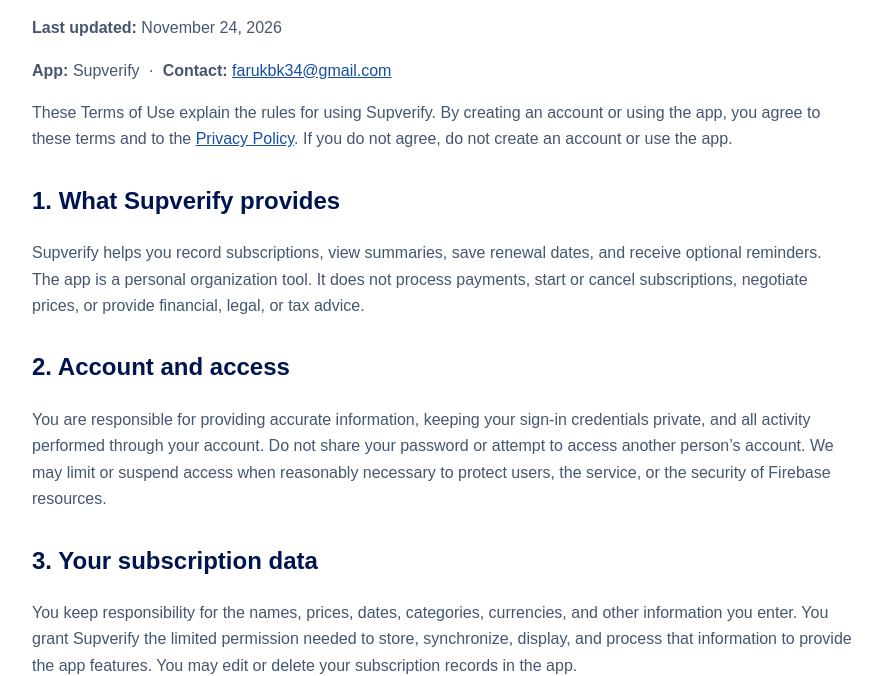
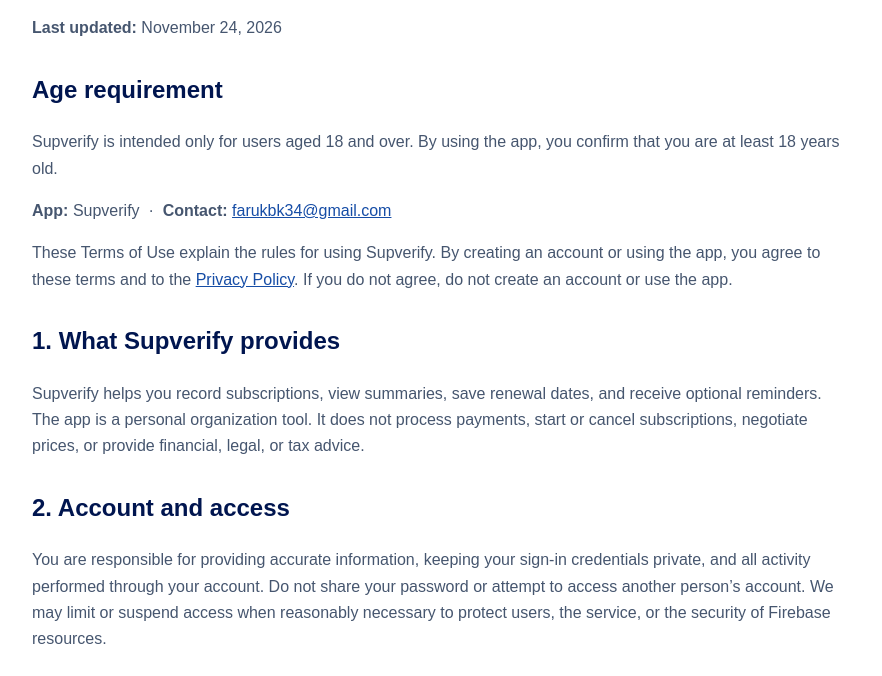
Before and after one commit to farukbk34tr/supverify, a plain HTML site: page dist/terms-of-use.html in a window 1280 px wide. Shown: the part 127-803 px from the top of the page, without its empty margins (198-1080 px from the left). Drawn offline with Linux system fonts and the light colour scheme.

Commit message:
Add 18 plus age requirement to terms

```diff
--- a/dist/terms-of-use.html
+++ b/dist/terms-of-use.html
@@ -9,6 +9,8 @@
 <body><main class="card">
   <h1>Supverify Terms of Use</h1>
   <p><b>Last updated:</b> November 24, 2026</p>
+  <h2>Age requirement</h2>
+  <p>Supverify is intended only for users aged 18 and over. By using the app, you confirm that you are at least 18 years old.</p>
   <p><b>App:</b> Supverify &nbsp;·&nbsp; <b>Contact:</b> <a href="mailto:farukbk34@gmail.com">farukbk34@gmail.com</a></p>
   <p>These Terms of Use explain the rules for using Supverify. By creating an account or using the app, you agree to these terms and to the <a href="privacy-policy.html">Privacy Policy</a>. If you do not agree, do not create an account or use the app.</p>
 
```
